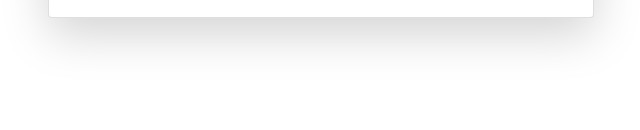
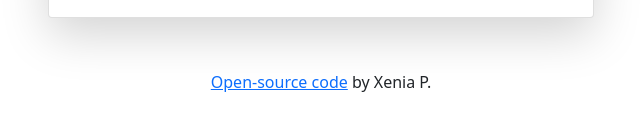
Before and after one commit to XENIAAPavlova/weather-app-react, a React (Create React App) app: page / in a window 1280 px wide. Shown: the part 528-658 px from the top of the page, without its empty margins (319-959 px from the left). Built offline with nearby package versions, Linux system fonts and the light colour scheme.

Commit message:
Added link to the project

```diff
--- a/src/App.js
+++ b/src/App.js
@@ -28,6 +28,17 @@ function App() {
           </div>
         </div>
       </div>
+      <div class="row mt-1 mb-5">
+        <div class="text-center">
+          <a
+            href="https://github.com/XENIAAPavlova/weather-app-react"
+            target="_blank"
+          >
+            Open-source code
+          </a>{" "}
+          by Xenia P.{" "}
+        </div>
+      </div>
     </div>
   );
 }
```
